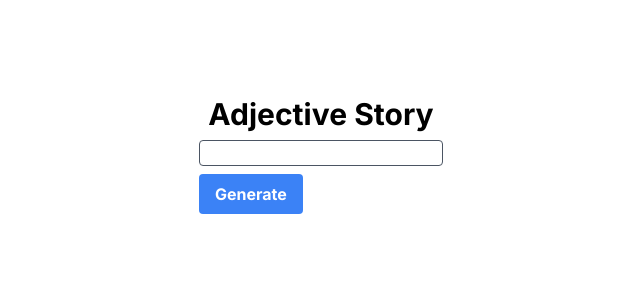
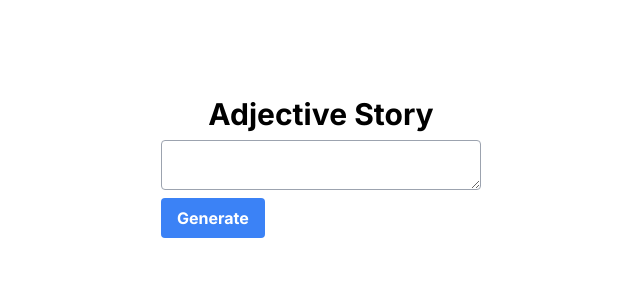
Before and after one commit to torvat/Adjective-story-ai, a Next.js app: page / in a window 1280 px wide. Shown: the top 300 px of the page, without its empty margins (319-959 px from the left). Built offline with nearby package versions, Linux system fonts and the light colour scheme.

Commit message:
Testet litt med å sette inn ord

```diff
--- a/src/app/globals.css
+++ b/src/app/globals.css
@@ -2,14 +2,14 @@
 @tailwind components;
 @tailwind utilities;
 
-button[type="submit"] {
-    @apply bg-blue-500 text-white font-bold py-2 px-4 rounded;
+button[type="submit"], button {
+    @apply bg-blue-500 text-white font-bold py-2 px-4 rounded w-fit;
 }
 
 h1 {
     @apply text-3xl font-bold;
 }
 
-input {
+input, textarea {
     @apply border border-gray-400 rounded px-1 my-2;
 }
--- a/src/app/page.tsx
+++ b/src/app/page.tsx
@@ -1,33 +1,45 @@
 'use client'
 
-import InputField from '@/app/common/components/InputField'
 import { FormEvent, useState } from 'react'
 
 const systemMessage = `
 You are a professional writer.
 You should create an adjective story based on the given prompt.
+The text itself should not contain any adjectives.
 You should write at least one paragraph with adjectives missing in several sentences.
 Where there are missing adjectives, it should be denoted only using "_______".
 You should just give the answer without any other comments.
 You should not use any number indicators like (x) next to the missing adjectives.
+The input will be on the form """
+theme:{}
+length:{}
+words:{}""".
+Where
+    theme is the theme of the text.
+    length is the approximate length of the text.
+    words should be the number if adjectives that should be missing from the text.
+The length and words should not be in the output.
 `
-
-type APIResult = { loading: true } | { loading: false; response: OpenAIResponse }
+type Loading = { loading: true }
+type Finished = { loading: false; response: OpenAIResponse }
+type APIResult = Loading | Finished
 
 const inputId = 'input'
 
 export default function Home() {
     const [result, setResult] = useState<APIResult>()
+    const [filledInText, setFilledInText] = useState<APIResult>()
 
     async function handleSubmit(event: FormEvent<HTMLFormElement>) {
         event.preventDefault()
         setResult({ loading: true })
+        setFilledInText(undefined)
 
         const inputElement = document.getElementById(inputId) as HTMLInputElement
 
         const request: OpenAIRequest = {
-            model: 'gpt-3.5-turbo',
-            prompt: inputElement.value,
+            model: 'gpt-4',
+            prompt: `theme: ${inputElement.value}`,
             system: systemMessage,
         }
 
@@ -42,14 +54,59 @@ export default function Home() {
         }
     }
 
+    async function addAdjectives() {
+        if (result?.loading === true) return
+
+        setFilledInText({ loading: true })
+
+        // TODO legg inn adjektiv
+        const request: OpenAIRequest = {
+            model: 'gpt-4',
+            prompt: `Replace **all** the missing adjectives with the given words: [big, delicious, sweaty]. Mark the adjectives in bold.
+            Previous response: ${(result as Finished)?.response?.content}`,
+            system: systemMessage,
+        }
+
+        const response = await fetch('api', {
+            body: JSON.stringify(request),
+            method: 'POST',
+        })
+        if (response.ok) {
+            setFilledInText({ loading: false, response: await response.json() })
+        } else {
+            setFilledInText(undefined)
+        }
+    }
+
+    // Bless this mess
     return (
         <main className='flex flex-col items-center justify-between p-24'>
             <h1>Adjective Story</h1>
-            <form onSubmit={handleSubmit}>
-                <InputField id={inputId} required />
+            <form onSubmit={handleSubmit} className={'flex flex-col'}>
+                <textarea id={inputId} className={'w-80'} required />
                 <button type={'submit'}>Generate</button>
             </form>
-            {result?.loading ? <p>Please wait</p> : <p>{result?.response?.content}</p>}
+            {result && (
+                <>
+                    {result?.loading ? (
+                        <p>Please wait</p>
+                    ) : (
+                        <>
+                            <p>{result?.response?.content}</p>
+                            <button onClick={addAdjectives}>Fill in</button>
+                            {filledInText && (
+                                <>
+                                    {filledInText?.loading ? (
+                                        <>Please wait</>
+                                    ) : (
+                                        <p>{filledInText?.response?.content}</p>
+                                    )}
+                                </>
+                            )}
+                        </>
+                    )}
+                </>
+            )}
         </main>
     )
 }
```
